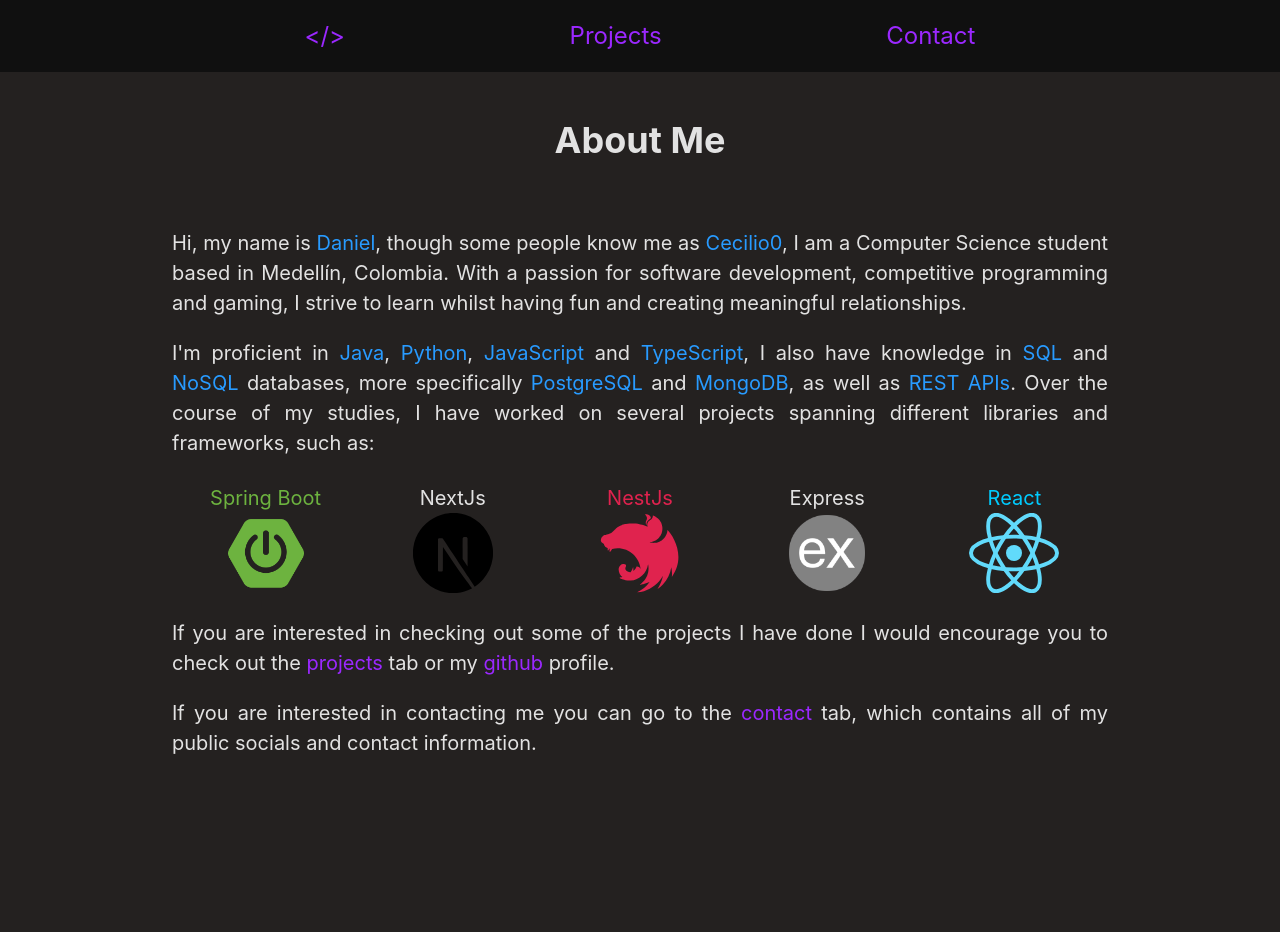
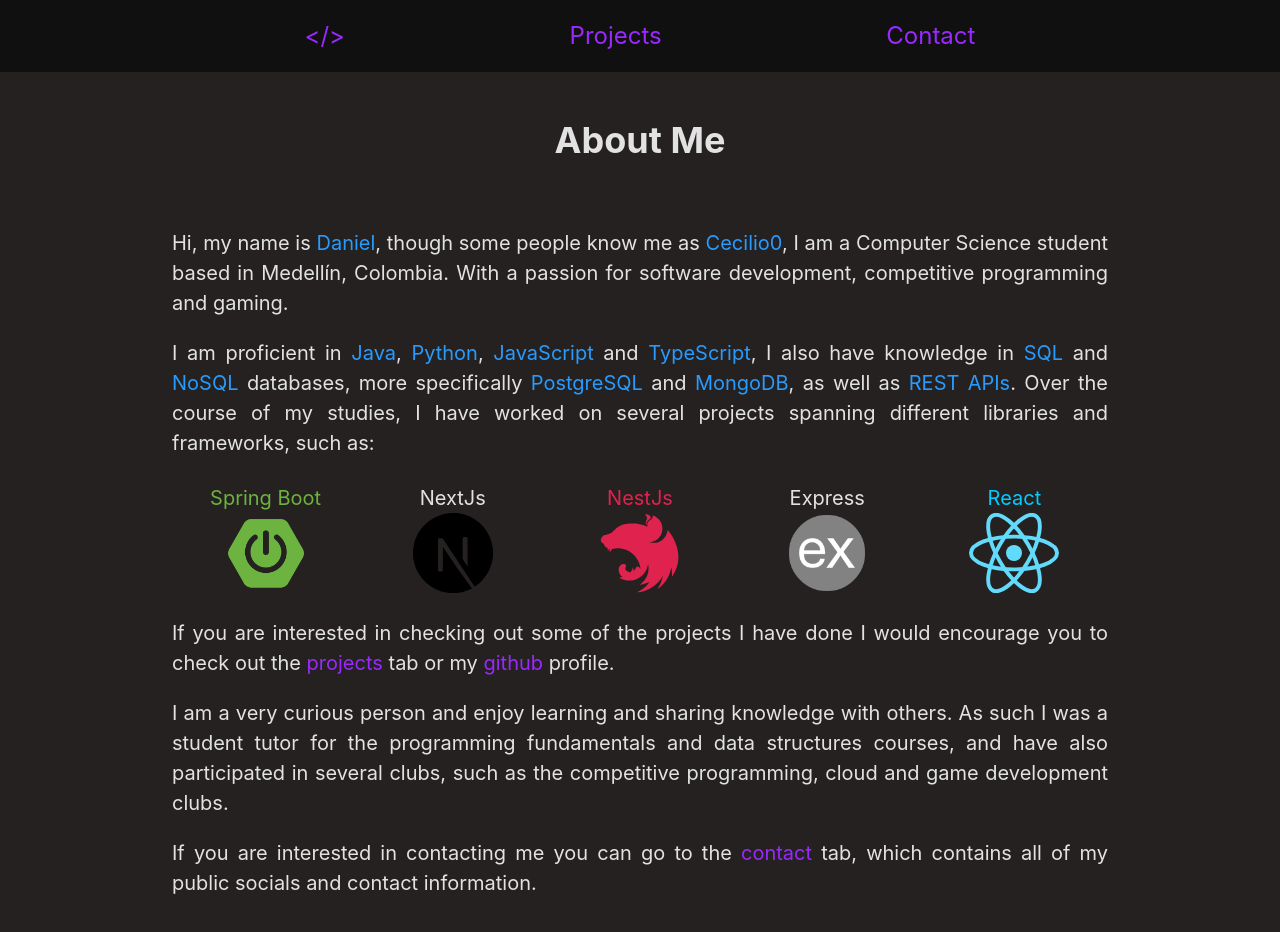
Before and after one commit to Cecilio0/personal-webpage, a React (Vite) app: page /personal-webpage in a window 1280 px wide. Shown: the top 932 px of the page. Before the commit the page ends 842 px from the top, so only its background shows below. Built offline with nearby package versions, Linux system fonts and the light colour scheme.

Commit message:
added a brief paragraph on the landing page talking more about myself

```diff
--- a/src/routes/App.tsx
+++ b/src/routes/App.tsx
@@ -63,11 +63,10 @@ function App() {
             <span> Daniel</span>, though some people know me as
             <span> Cecilio0</span>, I am a Computer Science student based in
             Medellín, Colombia. With a passion for software development,
-            competitive programming and gaming, I strive to learn whilst having
-            fun and creating meaningful relationships.
+            competitive programming and gaming.
           </p>
           <p>
-            I'm proficient in
+            I am proficient in
             <span> Java</span>,<span> Python</span>,&nbsp;
             <span>JavaScript</span>
             &nbsp;and
@@ -93,6 +92,13 @@ function App() {
             &nbsp;profile.
           </p>
           <p>
+            I am a very curious person and enjoy learning and sharing knowledge
+            with others. As such I was a student tutor for the programming
+            fundamentals and data structures courses, and have also participated
+            in several clubs, such as the competitive programming, cloud and
+            game development clubs.
+          </p>
+          <p>
             If you are interested in contacting me you can go to the&nbsp;
             <Link to={`/personal-webpage/contact`} className="link-p">
               contact
```
